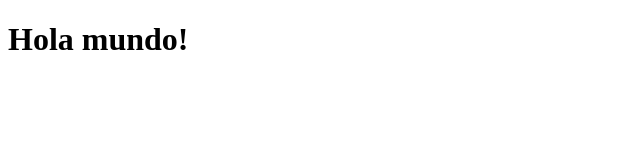
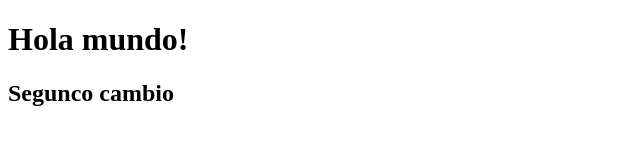
Before and after one commit to Raxank/Proyect_Frontend, a plain HTML site: page index.html in a window 1280 px wide. Shown: the whole page, without its empty margins (0-640 px from the left). Drawn offline with Linux system fonts and the light colour scheme.

Commit message:
este es mi segundo commit

```diff
--- a/index.html
+++ b/index.html
@@ -8,5 +8,6 @@
 </head>
 <body>
     <h1>Hola mundo!</h1>
+    <h2>Segunco cambio</h2>
 </body>
 </html>
```
